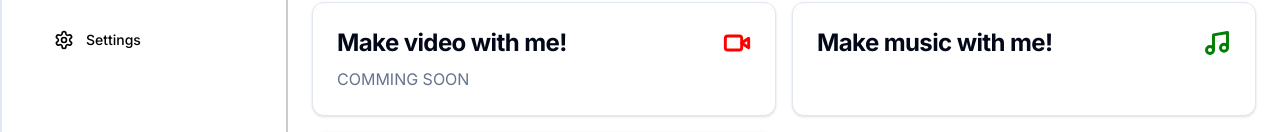
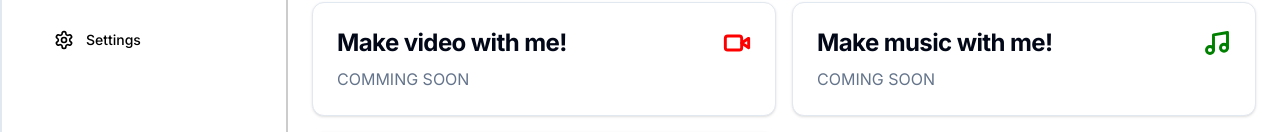
Before and after one commit to LYZER03/wAIsely, a Next.js app: page /dashboard in a window 1280 px wide. Shown: the part 400-532 px from the top of the page. Built offline with nearby package versions, Linux system fonts and the light colour scheme; no server answers; sample sign-in values are in the browser's storage.

Commit message:
"delete music"

```diff
--- a/src/components/dashboard/MusicCard.tsx
+++ b/src/components/dashboard/MusicCard.tsx
@@ -13,7 +13,7 @@ const MusicCard = (props: Props) => {
         <Card
             className='hover:cursor-pointer hover:opacity-75'
             onClick={() =>{
-                router.push('/music');
+                router.push('');
             }}
             >
             <CardHeader className= 'flex flex-row items-center justify-between pb-2 space-y-0'>
@@ -22,7 +22,7 @@ const MusicCard = (props: Props) => {
             </CardHeader>
             <CardContent>
                 <p className='text-2sm text-muted-foreground'>
-
+                    COMING SOON
                 </p>
             </CardContent>
         </Card>
```
